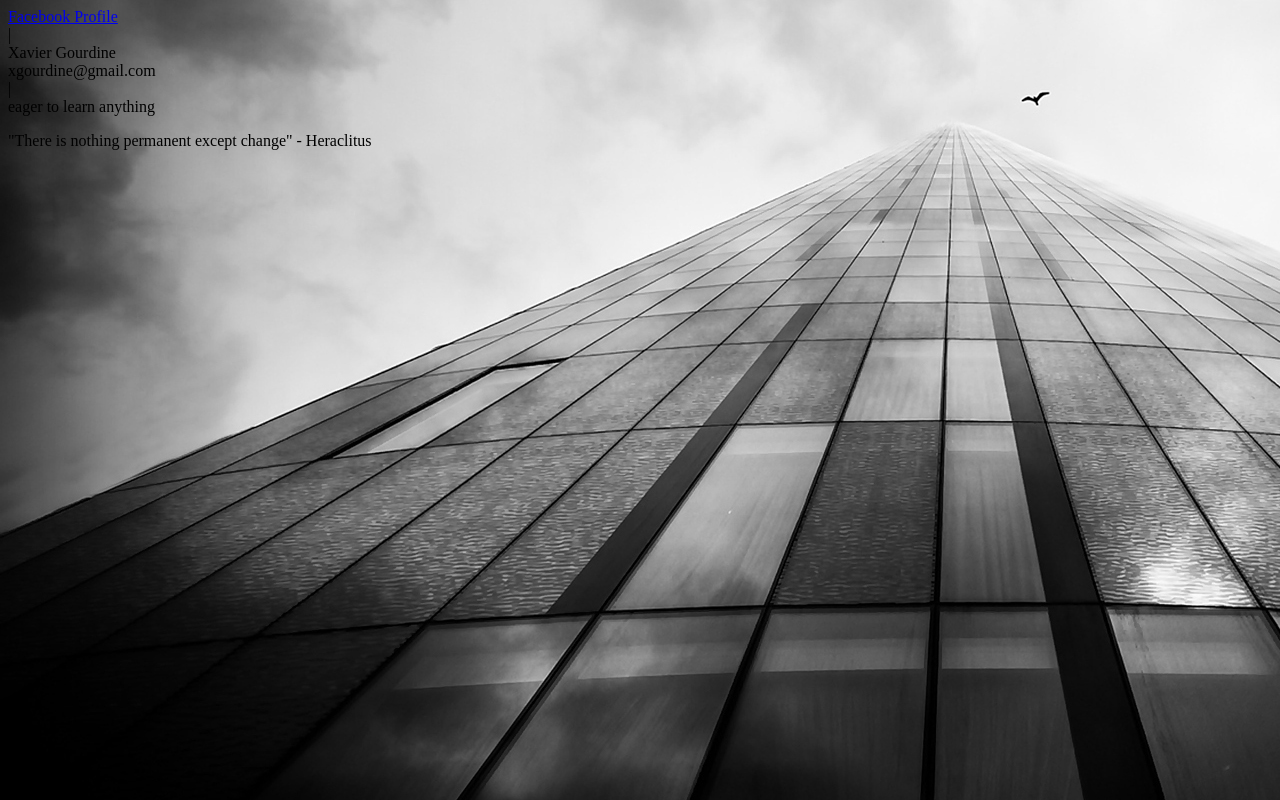
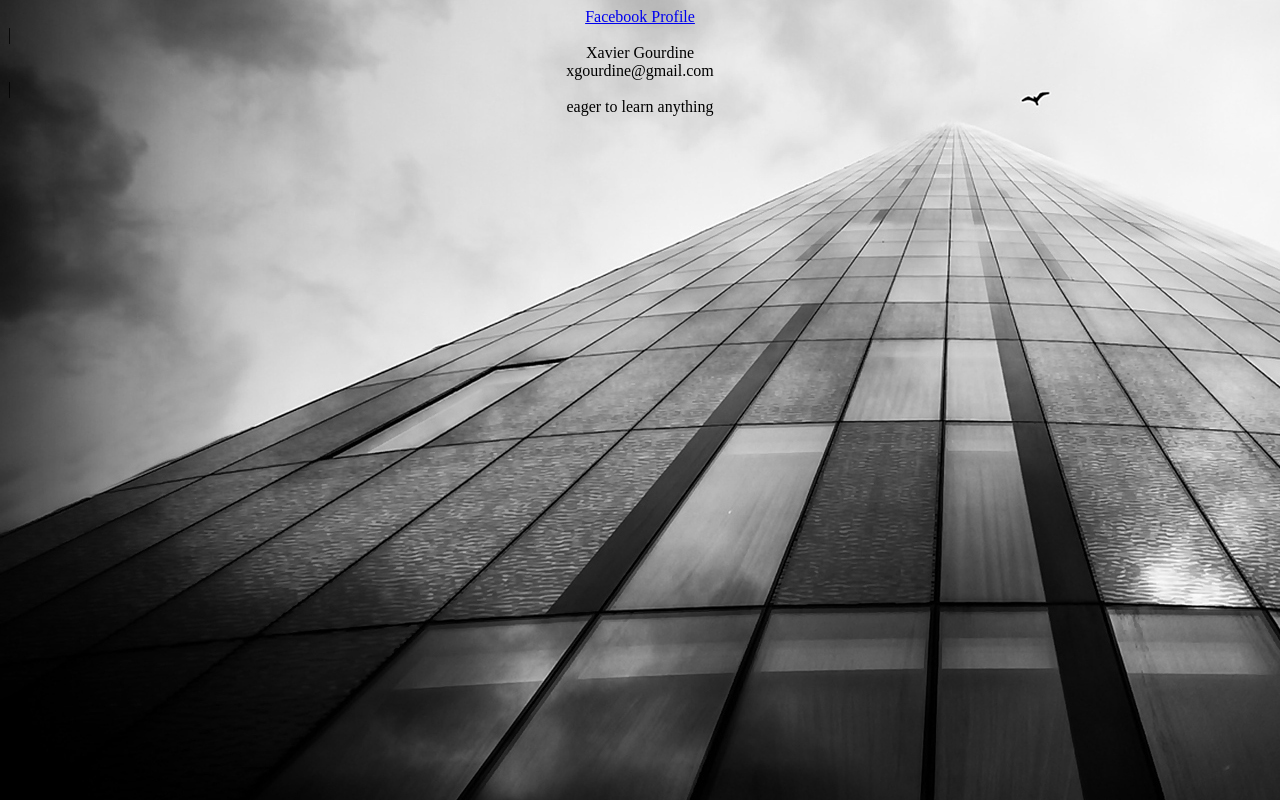
Before and after one commit to xgourdine/xgourdine.github.io, a plain HTML site: page index.html in a window 1280 px wide. Drawn offline with Linux system fonts and the light colour scheme.

Commit message:
commit 3

```diff
--- a/index.html
+++ b/index.html
@@ -16,15 +16,14 @@
 <body id="home">
 
 	<header>
-		<a href="https://www.facebook.com/xavier.gourdine.3">Facebook Profile</a>
+		<center><a href="https://www.facebook.com/xavier.gourdine.3">Facebook Profile</a></center>
 		<div id="space">|</div>
-		<div id="name">Xavier Gourdine</div>
-		<div id="email">xgourdine@gmail.com</div>
+		<center><div id="name">Xavier Gourdine</div></center>
+		<center><div id="email">xgourdine@gmail.com</div></center>
 		<div id="space1">|</div>
-		<div id="about">eager to learn anything</div>
+		<center><div id="about">eager to learn anything</div></center>
 	</header>
 
-	<p>&#34;There is nothing permanent except change&#34; &#45; Heraclitus</p>
 </body>
 
 </html>
```
